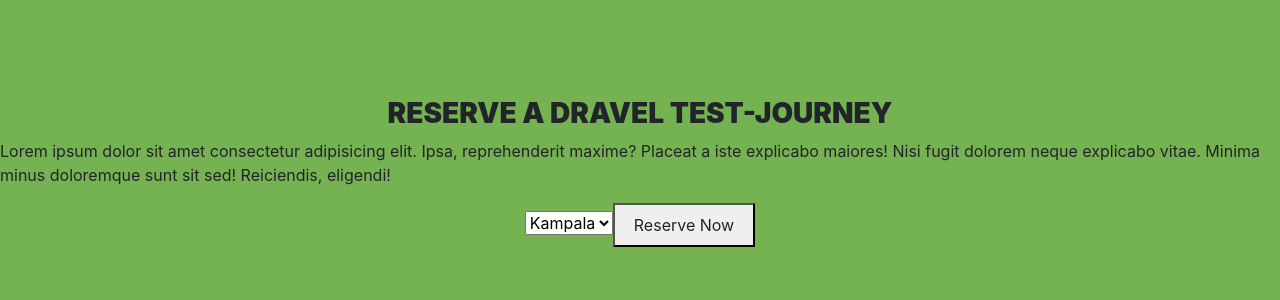
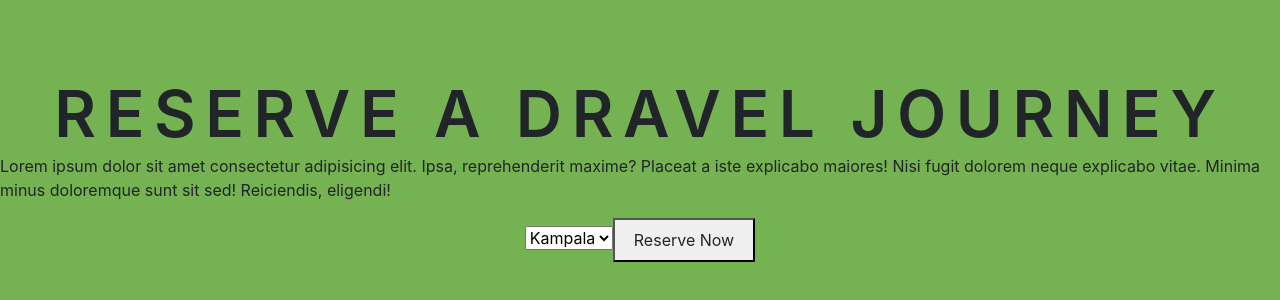
Before and after one commit to billionsjoel/dravel-app, a React (Create React App) app: page /reservation in a window 1280 px wide. Shown: the part 228-528 px from the top of the page. Built offline with nearby package versions, Linux system fonts and the light colour scheme.

Commit message:
Style title

```diff
--- a/src/pages/reservation.js
+++ b/src/pages/reservation.js
@@ -5,7 +5,7 @@ function ReservationPage() {
     <>
       <div className="r-container">
         <div className="r-title">
-          <h3>RESERVE A DRAVEL TEST-JOURNEY</h3>
+          <h3>RESERVE A DRAVEL JOURNEY</h3>
         </div>
         <div className="r-description">
           <p>
--- a/src/scss/reservation.scss
+++ b/src/scss/reservation.scss
@@ -8,7 +8,10 @@
 
 	& > .r-title {
 		& > h3 {
-			font-weight: 900 !important;
+			font-weight: 600;
+			letter-spacing: 0.6rem;
+			font-size: 4rem;
+			line-height: 4rem;
 		}
 		font-size: 2rem;
 	}
```
